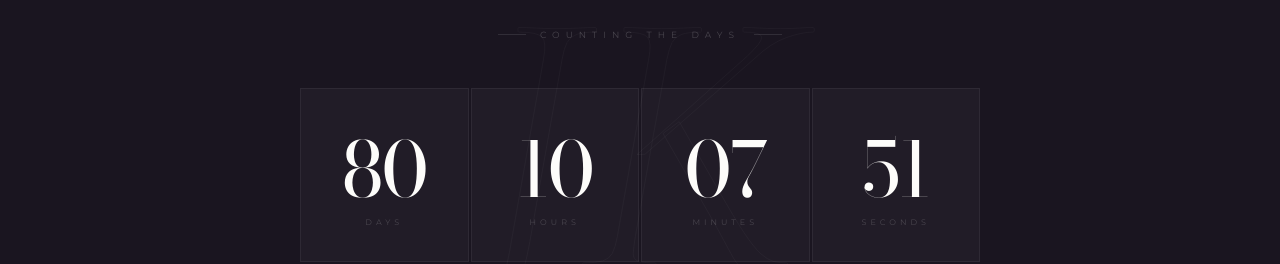
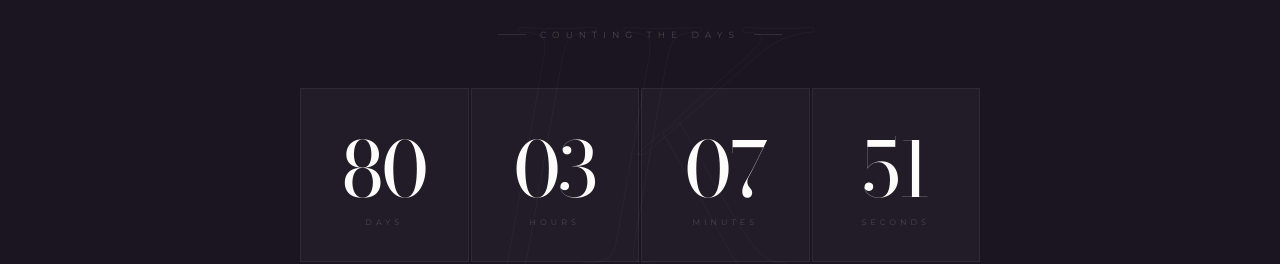
Before and after one commit to byloveandcrafts/jkrsvpform, a plain HTML site: page index.html in a window 1280 px wide. Shown: the part 1680-1944 px from the top of the page. Drawn offline with nearby package versions, Linux system fonts and the light colour scheme; no server answers.

Commit message:
Update countdown target date and time

```diff
--- a/index.html
+++ b/index.html
@@ -485,7 +485,7 @@ if(cur){
 
 // Countdown
 function tick(){
-  const t=new Date('2026-07-18T18:00:00+08:00'), n=new Date(), d=Math.max(0,t-n);
+  const t=new Date('2026-07-18T11:00:00+08:00'), n=new Date(), d=Math.max(0,t-n);
   document.getElementById('cdD').textContent=String(Math.floor(d/86400000)).padStart(2,'0');
   document.getElementById('cdH').textContent=String(Math.floor(d%86400000/3600000)).padStart(2,'0');
   document.getElementById('cdM').textContent=String(Math.floor(d%3600000/60000)).padStart(2,'0');
```
